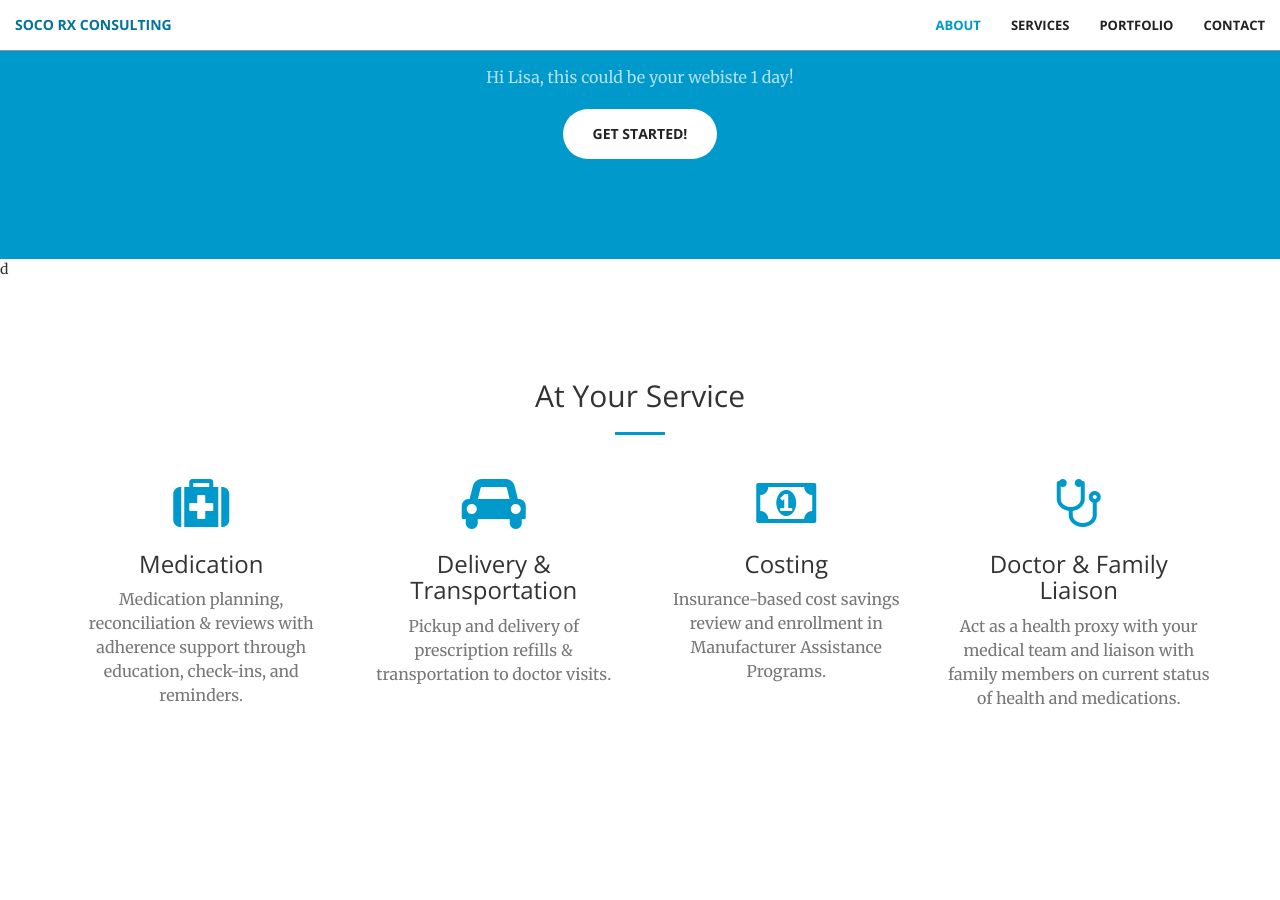
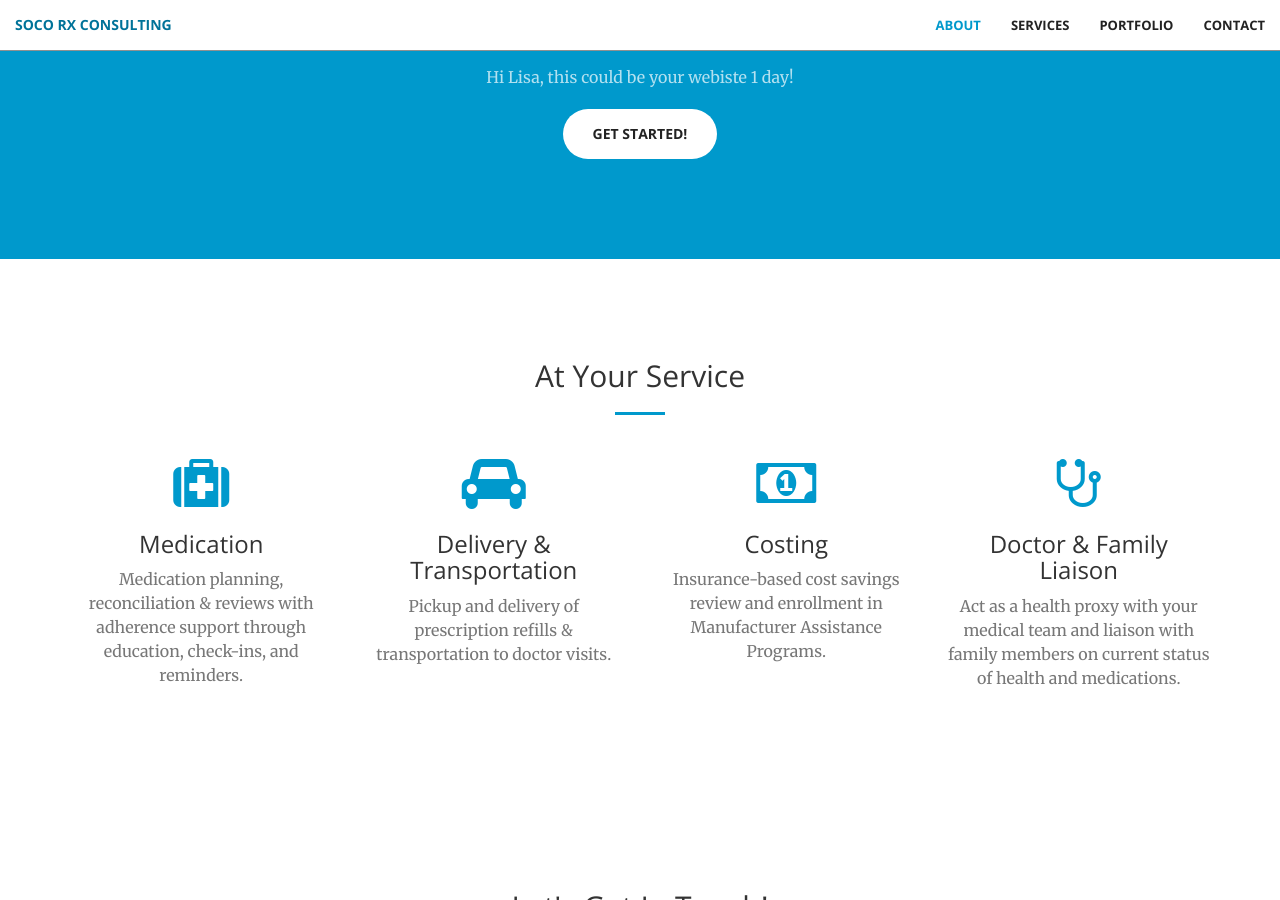
Before and after one commit to edlavalette/edlavalette.github.io, a Jekyll site: the page built from index.html, in a window 1280 px wide and 900 px high, scrolled down 1011 px. Built offline with Jekyll 4.4.1, drawn with Linux system fonts in a browser that asks for light colours.

Commit message:
Update services.html

```diff
--- a/_includes/services.html
+++ b/_includes/services.html
@@ -1,4 +1,4 @@
-d<section id="services">
+<section id="services">
     <div class="container">
         <div class="row">
             <div class="col-lg-12 text-center">
```
